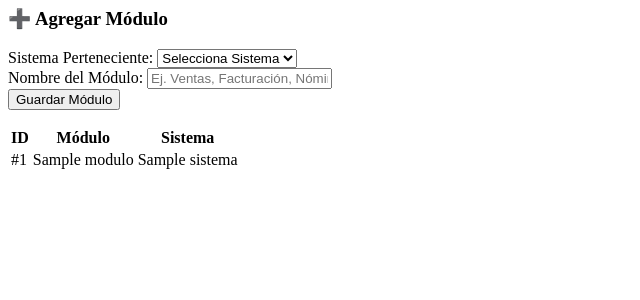
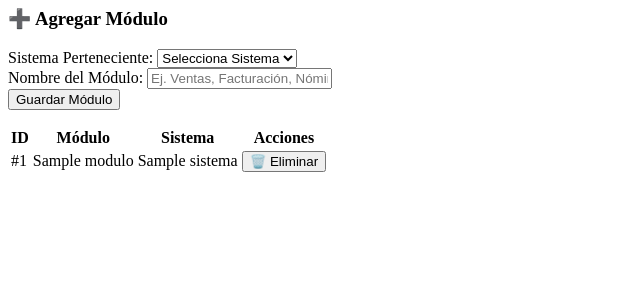
Before and after one commit to ilegardas/ticket-manager, a Django app: template templates/configuracion/partials/modulos.html in a window 1280 px wide. Shown: the top 300 px of the page, without its empty margins (0-640 px from the left). Run offline with Django 5.2, Linux system fonts and the light colour scheme; the template is opened without the code that fills it: values that come from a table or form of the project are taken from there, others are empty; tables that the repository leaves empty hold one stand-in row (values such as "Sample post"); parts of the project's set-up code (start-up, migrations or seed data) failed here and were passed over.

Commit message:
Add actions column and update module table layout

```diff
--- a/templates/configuracion/partials/modulos.html
+++ b/templates/configuracion/partials/modulos.html
@@ -30,6 +30,7 @@
                     <th class="py-3 px-4">ID</th>
                     <th class="py-3 px-4">Módulo</th>
                     <th class="py-3 px-4">Sistema</th>
+                    <th class="py-3 px-4 text-right">Acciones</th> </tr>
                 </tr>
             </thead>
             <tbody class="divide-y divide-slate-100 text-xs text-slate-600">
@@ -38,6 +39,16 @@
                     <td class="py-3 px-4 font-mono font-bold text-slate-400">#{{ mod.id }}</td>
                     <td class="py-3 px-4 font-semibold text-slate-800">{{ mod.nombre }}</td>
                     <td class="py-3 px-4 text-blue-600 font-medium bg-blue-50/20">{{ mod.sistema.nombre }}</td>
+
+                    <td class="py-3 px-4 text-right"> <button hx-post="{% url 'panel_config_modulo_eliminar' mod.id %}"
+                                hx-headers='{"X-CSRFToken": "{{ csrf_token }}"}'
+                                hx-target="#tab-content"
+                                hx-confirm="¿Estás seguro de que deseas eliminar este módulo?"
+                                class="text-red-500 hover:text-red-700 font-semibold p-1 hover:underline text-[11px]">
+                            🗑️ Eliminar
+                        </button>
+                    </td>
+
                 </tr>
                 {% empty %}
                 <tr>
```
